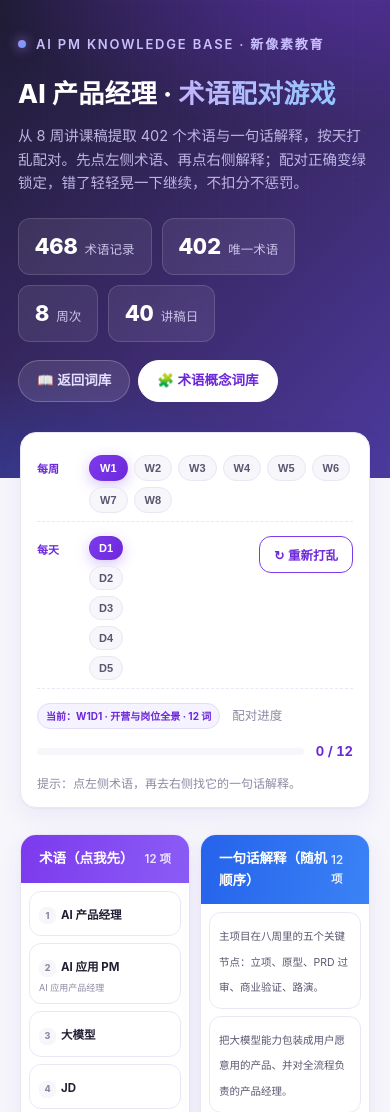
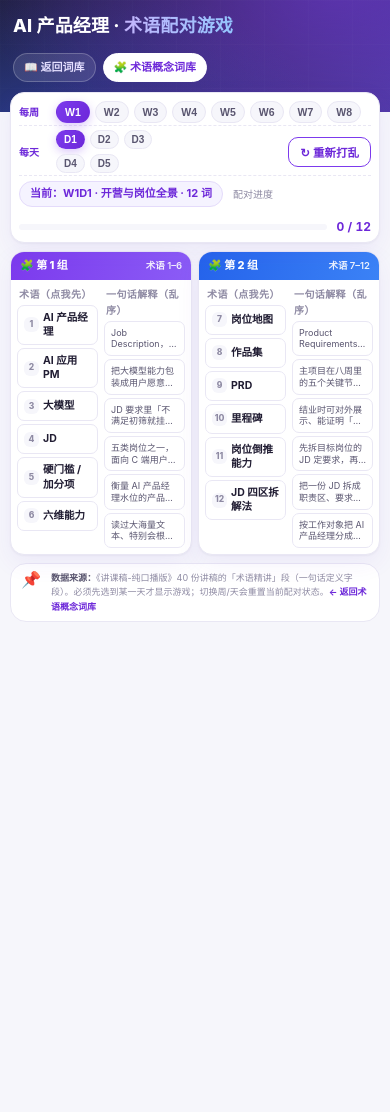
Before and after one commit to 2013102249/ai-pm-interview-platform, a browser extension: page glossary/matching.html in a window 390 px wide. Shown: the top 1112 px of the page. After the commit the page ends 844 px from the top, so only its background shows below. Drawn offline with Linux system fonts and the light colour scheme.

Commit message:
redesign(glossary): 术语配对改为双组并排一屏布局，消除内部滚动条

```diff
--- a/glossary/matching.html
+++ b/glossary/matching.html
@@ -19,112 +19,138 @@
 html{scroll-behavior:smooth}
 body{font-family:-apple-system,BlinkMacSystemFont,"PingFang SC","Helvetica Neue","Microsoft YaHei",sans-serif;background:var(--bg);color:var(--ink);line-height:1.6}
 
-/* ===== 顶部 Hero（与词库页一致） ===== */
-.hero{position:relative;overflow:hidden;background:linear-gradient(135deg,#1E1B33 0%,#3B2A6B 55%,#4C3A9E 100%);color:#fff;padding:44px 24px 88px}
+/* ===== 顶部 Hero（紧凑，与词库页同款视觉） ===== */
+.hero{position:relative;overflow:hidden;background:linear-gradient(135deg,#1E1B33 0%,#3B2A6B 55%,#4C3A9E 100%);color:#fff;padding:18px 24px 52px}
 .hero::before{content:"";position:absolute;inset:0;background:
   radial-gradient(600px 300px at 85% -10%,rgba(124,58,237,.45),transparent 60%),
   radial-gradient(500px 260px at 5% 110%,rgba(37,99,235,.35),transparent 60%);pointer-events:none}
 .hero::after{content:"";position:absolute;inset:0;opacity:.35;pointer-events:none;
   background-image:linear-gradient(rgba(255,255,255,.05) 1px,transparent 1px),linear-gradient(90deg,rgba(255,255,255,.05) 1px,transparent 1px);
   background-size:44px 44px;mask-image:radial-gradient(700px 400px at 70% 20%,#000,transparent)}
-.hero-in{position:relative;max-width:1200px;margin:0 auto}
-.brand{display:flex;align-items:center;gap:10px;font-size:13px;letter-spacing:.14em;color:#C9BFFF;font-weight:600}
-.brand .dot{width:8px;height:8px;border-radius:50%;background:linear-gradient(135deg,#A78BFA,#60A5FA);box-shadow:0 0 12px rgba(167,139,250,.9)}
-.hero h1{margin-top:18px;font-size:clamp(26px,4.2vw,42px);font-weight:800;letter-spacing:.01em}
+.hero-in{position:relative;max-width:1240px;margin:0 auto}
+.brand{display:none}
+.hero-in .title-row{display:flex;align-items:center;justify-content:space-between;gap:12px;flex-wrap:wrap}
+.hero h1{margin:0;font-size:clamp(19px,2.6vw,27px);font-weight:800;letter-spacing:.01em}
 .hero h1 .grad{background:linear-gradient(100deg,#C4B5FD 0%,#93C5FD 100%);-webkit-background-clip:text;background-clip:text;-webkit-text-fill-color:transparent}
-.hero p.sub{margin-top:10px;max-width:680px;color:#BDB6E4;font-size:14.5px}
-.stats{display:flex;flex-wrap:wrap;gap:10px;margin-top:24px}
-.stat{display:flex;align-items:baseline;gap:7px;background:rgba(255,255,255,.08);border:1px solid rgba(255,255,255,.14);backdrop-filter:blur(6px);border-radius:12px;padding:10px 16px}
-.stats .stat b{font-size:22px;font-weight:800;color:#fff;font-variant-numeric:tabular-nums}
-.stats .stat span{font-size:12.5px;color:#C9C3E8}
-.modebar{position:absolute;right:0;top:6px;display:flex;gap:8px}
-.mode-btn{appearance:none;border:1px solid rgba(255,255,255,.22);background:rgba(255,255,255,.1);color:#E4DFFF;font-size:13.5px;font-weight:600;padding:9px 18px;border-radius:999px;cursor:pointer;transition:.18s;text-decoration:none;display:inline-block}
+.hero p.sub{margin-top:4px;max-width:760px;color:#BDB6E4;font-size:12px}
+.stats{display:flex;flex-wrap:wrap;gap:6px;margin-top:9px}
+.stat{display:flex;align-items:baseline;gap:5px;background:rgba(255,255,255,.08);border:1px solid rgba(255,255,255,.14);border-radius:9px;padding:4px 10px}
+.stats .stat b{font-size:14px;font-weight:800;color:#fff;font-variant-numeric:tabular-nums}
+.stats .stat span{font-size:10.5px;color:#C9C3E8}
+.modebar{display:flex;gap:7px;flex-wrap:wrap}
+.mode-btn{appearance:none;border:1px solid rgba(255,255,255,.22);background:rgba(255,255,255,.1);color:#E4DFFF;font-size:12px;font-weight:600;padding:7px 13px;border-radius:999px;cursor:pointer;transition:.18s;text-decoration:none;display:inline-block;white-space:nowrap}
 .mode-btn:hover{background:rgba(255,255,255,.18)}
 .mode-btn.solid{background:#fff;color:var(--primary-deep);border-color:#fff}
 .mode-btn.solid:hover{background:#F5F3FF}
 
-/* ===== 工具栏（悬浮卡） ===== */
-.toolbar-wrap{max-width:1200px;margin:-52px auto 0;padding:0 20px;position:relative;z-index:5}
-.toolbar{background:var(--surface);border:1px solid var(--line);border-radius:var(--radius);box-shadow:var(--shadow);padding:14px 16px;display:flex;flex-direction:column;gap:6px}
-.filter-row{display:flex;flex-wrap:wrap;gap:12px;align-items:flex-start;padding:8px 0;border-bottom:1px dashed var(--line)}
+/* ===== 工具栏（紧凑悬浮卡） ===== */
+.toolbar-wrap{max-width:1240px;margin:-34px auto 0;padding:0 18px;position:relative;z-index:5}
+.toolbar{background:var(--surface);border:1px solid var(--line);border-radius:14px;box-shadow:var(--shadow);padding:9px 12px;display:flex;flex-direction:column;gap:2px}
+.filter-row{display:flex;flex-wrap:wrap;gap:8px;align-items:center;padding:4px 0;border-bottom:1px dashed var(--line)}
 .filter-row:last-of-type{border-bottom:0}
-.filter-label{font-size:12px;font-weight:800;color:var(--primary-deep);min-width:52px;padding-top:7px}
-.chips{display:flex;flex-wrap:wrap;gap:6px;flex:1}
-.chip{border:1.5px solid var(--line);background:var(--bg);color:var(--ink-2);font-size:12.5px;font-weight:600;padding:6px 12px;border-radius:999px;cursor:pointer;transition:.15s}
+.filter-label{font-size:11px;font-weight:800;color:var(--primary-deep);min-width:40px}
+.chips{display:flex;flex-wrap:wrap;gap:5px;flex:1}
+.chip{border:1.5px solid var(--line);background:var(--bg);color:var(--ink-2);font-size:11.5px;font-weight:600;padding:4px 10px;border-radius:999px;cursor:pointer;transition:.15s;white-space:nowrap}
 .chip:hover{border-color:#C4B5FD;color:var(--primary-deep)}
-.chip.active{background:linear-gradient(120deg,var(--primary),var(--primary-deep));border-color:transparent;color:#fff;box-shadow:0 4px 14px rgba(124,58,237,.3)}
-.chip.wk{font-size:13px;padding:7px 15px}
-.chip .topic{font-weight:500;opacity:.72;margin-left:4px;font-size:11px}
+.chip.active{background:linear-gradient(120deg,var(--primary),var(--primary-deep));border-color:transparent;color:#fff;box-shadow:0 3px 10px rgba(124,58,237,.28)}
+.chip.wk{font-size:12px;padding:5px 12px}
+.chip .topic{font-weight:500;opacity:.72;margin-left:4px;font-size:10.5px}
 .spacer{flex:1}
-.mini-btn{appearance:none;border:1.5px solid var(--primary);background:var(--surface);color:var(--primary-deep);font-size:12.5px;font-weight:700;padding:8px 14px;border-radius:12px;cursor:pointer;transition:.15s;white-space:nowrap}
+.mini-btn{appearance:none;border:1.5px solid var(--primary);background:var(--surface);color:var(--primary-deep);font-size:11.5px;font-weight:700;padding:6px 11px;border-radius:10px;cursor:pointer;transition:.15s;white-space:nowrap}
 .mini-btn:hover{background:var(--primary);color:#fff}
-.statbar{display:flex;align-items:center;gap:12px;font-size:12.5px;color:var(--ink-3);padding-top:8px;flex-wrap:wrap}
-.bar{flex:1;min-width:120px;height:7px;background:var(--bg);border-radius:6px;overflow:hidden}
+.statbar{display:flex;align-items:center;gap:10px;font-size:11.5px;color:var(--ink-3);padding-top:5px;flex-wrap:wrap}
+.bar{flex:1;min-width:100px;height:6px;background:var(--bg);border-radius:6px;overflow:hidden}
 .bar>i{display:block;height:100%;width:0;border-radius:6px;background:linear-gradient(90deg,var(--primary),var(--accent));transition:width .3s}
-.statbar b{color:var(--primary-deep);font-size:13px;font-variant-numeric:tabular-nums}
-.locate{font-size:12px;color:var(--primary-deep);font-weight:700;background:var(--primary-ghost);border:1px solid #E4DBFB;border-radius:999px;padding:4px 12px;white-space:nowrap}
-.tip{margin-top:6px;font-size:12px;color:var(--ink-3)}
+.statbar b{color:var(--primary-deep);font-size:12px;font-variant-numeric:tabular-nums}
+.locate{font-size:11px;color:var(--primary-deep);font-weight:700;background:var(--primary-ghost);border:1px solid #E4DBFB;border-radius:999px;padding:3px 10px;white-space:nowrap}
+.tip{margin-top:3px;font-size:11px;color:var(--ink-3)}
 
 /* ===== 引导占位 ===== */
-.gate{max-width:1200px;margin:26px auto 0;padding:0 20px}
-.gate-in{background:var(--surface);border:1.5px dashed #C4B5FD;border-radius:var(--radius);padding:56px 20px;text-align:center;color:var(--ink-2)}
-.gate .g-ico{font-size:38px}
-.gate .g-t{font-size:16px;font-weight:800;color:var(--primary-deep);margin-top:12px}
-.gate .g-s{font-size:13px;margin-top:8px;color:var(--ink-3)}
+.gate{max-width:1240px;margin:16px auto 0;padding:0 18px}
+.gate-in{background:var(--surface);border:1.5px dashed #C4B5FD;border-radius:var(--radius);padding:44px 20px;text-align:center;color:var(--ink-2)}
+.gate .g-ico{font-size:34px}
+.gate .g-t{font-size:15px;font-weight:800;color:var(--primary-deep);margin-top:10px}
+.gate .g-s{font-size:12px;margin-top:6px;color:var(--ink-3)}
 
-/* ===== 配对游戏双栏 ===== */
-main{max-width:1200px;margin:26px auto 0;padding:0 20px 80px}
-.cols{display:grid;grid-template-columns:1fr 1fr;gap:16px;align-items:start}
-.col{background:var(--surface);border:1px solid var(--line);border-radius:var(--radius);overflow:hidden;box-shadow:var(--shadow)}
-.col-hd{padding:13px 18px;font-size:13.5px;font-weight:800;color:#fff;display:flex;justify-content:space-between;align-items:center}
-.col.left .col-hd{background:linear-gradient(100deg,var(--primary),#8B5CF6)}
-.col.right .col-hd{background:linear-gradient(100deg,var(--accent),#3B82F6)}
-.col-hd .hint{font-weight:600;opacity:.85;font-size:11.5px}
-.list{padding:12px;max-height:64vh;overflow-y:auto;scrollbar-width:thin}
-.card{border:1.5px solid var(--line);border-radius:12px;padding:11px 13px;margin-bottom:9px;cursor:pointer;transition:transform .16s,box-shadow .16s,border-color .16s,background .16s;background:var(--surface);position:relative;user-select:none}
-.card:hover{transform:translateY(-2px);box-shadow:var(--shadow);border-color:#D8CFF7}
-.card .idx{display:inline-flex;align-items:center;justify-content:center;min-width:22px;height:22px;background:var(--bg);color:var(--ink-3);border-radius:7px;font-size:10.5px;font-weight:800;margin-right:8px}
-.card .main{font-size:14px;font-weight:700;line-height:1.45}
-.card .sub{font-size:10.5px;color:var(--ink-3);margin-top:3px;line-height:1.4}
-.card .definition{font-size:13px;line-height:1.6;color:var(--ink-2)}
-.card.selected{border-color:var(--primary);background:var(--primary-ghost);box-shadow:0 0 0 4px rgba(124,58,237,.12)}
+/* ===== 配对游戏：2 组并排，每组 6 对，一屏看全 ===== */
+main{max-width:1240px;margin:14px auto 0;padding:0 18px 24px}
+.groups{display:grid;grid-template-columns:1fr 1fr;gap:14px;align-items:start}
+.group{background:var(--surface);border:1px solid var(--line);border-radius:14px;overflow:hidden;box-shadow:var(--shadow)}
+.group-hd{padding:8px 13px;font-size:12.5px;font-weight:800;color:#fff;display:flex;justify-content:space-between;align-items:center}
+.group.g-a .group-hd{background:linear-gradient(100deg,var(--primary),#8B5CF6)}
+.group.g-b .group-hd{background:linear-gradient(100deg,var(--accent),#3B82F6)}
+.group-hd .g-range{font-weight:600;opacity:.9;font-size:11px}
+.cols{display:grid;grid-template-columns:1fr 1fr;gap:8px;padding:9px;align-items:start}
+.col-hd{padding:0 2px 5px;font-size:11px;font-weight:800;color:var(--ink-3);letter-spacing:.04em}
+.list{display:flex;flex-direction:column;gap:4px}
+.card{border:1.4px solid var(--line);border-radius:9px;padding:7px 9px;cursor:pointer;transition:transform .14s,box-shadow .14s,border-color .14s,background .14s;background:var(--surface);position:relative;user-select:none;min-height:38px;display:flex;align-items:center}
+.card:hover{transform:translateY(-1px);box-shadow:var(--shadow);border-color:#D8CFF7}
+.card .idx{display:inline-flex;align-items:center;justify-content:center;min-width:19px;height:19px;background:var(--bg);color:var(--ink-3);border-radius:6px;font-size:10px;font-weight:800;margin-right:7px;flex:0 0 auto}
+.card .main{font-size:12.5px;font-weight:700;line-height:1.35}
+.card .sub{display:none}
+.card .definition{font-size:11.5px;line-height:1.45;color:var(--ink-2);display:-webkit-box;-webkit-line-clamp:3;-webkit-box-orient:vertical;overflow:hidden}
+.card.selected{border-color:var(--primary);background:var(--primary-ghost);box-shadow:0 0 0 3px rgba(124,58,237,.12)}
 .card.selected .idx{background:var(--primary);color:#fff}
-.card.matched{border-color:var(--ok-bd);background:var(--ok-bg);cursor:default;opacity:.92}
+.card.matched{border-color:var(--ok-bd);background:var(--ok-bg);cursor:default;opacity:.94}
 .card.matched:hover{transform:none;box-shadow:none}
 .card.matched .idx{background:var(--ok);color:#fff}
 .card.matched .main,.card.matched .definition{color:#065F46}
-.card.matched::after{content:"✓";position:absolute;right:12px;top:9px;color:var(--ok);font-weight:900;font-size:15px}
+.card.matched::after{content:"✓";position:absolute;right:9px;top:7px;color:var(--ok);font-weight:900;font-size:13px}
 .card.wrong{border-color:var(--err-bd);background:var(--err-bg);animation:shake .38s ease}
 .card.wrong .idx{background:var(--err);color:#fff}
 @keyframes shake{0%,100%{transform:translateX(0)}20%{transform:translateX(-6px)}40%{transform:translateX(6px)}60%{transform:translateX(-4px)}80%{transform:translateX(4px)}}
-.win{display:none;background:linear-gradient(100deg,#ECFDF5,#D1FAE5);border:1px solid var(--ok-bd);border-radius:var(--radius);padding:16px;text-align:center;color:#065F46;font-weight:800;font-size:15px;margin-top:16px}
+.win{display:none;background:linear-gradient(100deg,#ECFDF5,#D1FAE5);border:1px solid var(--ok-bd);border-radius:12px;padding:11px;text-align:center;color:#065F46;font-weight:800;font-size:13px;margin-top:12px}
 .win.show{display:block;animation:pop .4s ease}
 @keyframes pop{from{transform:scale(.96);opacity:0}to{transform:scale(1);opacity:1}}
-.toast{position:fixed;left:50%;bottom:26px;transform:translateX(-50%) translateY(20px);background:#1E1B33;color:#fff;font-size:13px;font-weight:600;padding:10px 18px;border-radius:10px;opacity:0;pointer-events:none;transition:.24s;z-index:99;box-shadow:0 8px 22px rgba(0,0,0,.2)}
+.toast{position:fixed;left:50%;bottom:20px;transform:translateX(-50%) translateY(20px);background:#1E1B33;color:#fff;font-size:12.5px;font-weight:600;padding:9px 16px;border-radius:10px;opacity:0;pointer-events:none;transition:.24s;z-index:99;box-shadow:0 8px 22px rgba(0,0,0,.2)}
 .toast.show{opacity:1;transform:translateX(-50%) translateY(0)}
 
 /* ===== 页脚 ===== */
-footer{max-width:1200px;margin:0 auto;padding:0 20px 46px}
-.foot-card{background:var(--surface);border:1px solid var(--line);border-radius:var(--radius);padding:20px 24px;font-size:12.5px;color:var(--ink-3);display:flex;gap:14px;align-items:flex-start}
-.foot-card .fi{font-size:18px;line-height:1}
+footer{max-width:1240px;margin:0 auto;padding:0 18px 22px}
+.foot-card{background:var(--surface);border:1px solid var(--line);border-radius:var(--radius);padding:11px 16px;font-size:11px;color:var(--ink-3);display:flex;gap:10px;align-items:flex-start}
+.foot-card .fi{font-size:16px;line-height:1}
 .foot-card b{color:var(--ink-2)}
 .foot-card a{color:var(--primary-deep);font-weight:700;text-decoration:none}
 .foot-card a:hover{text-decoration:underline}
 
-@media (max-width:640px){
-  .hero{padding:34px 18px 76px}
-  .modebar{position:static;margin-top:18px;flex-wrap:wrap}
-  .toolbar-wrap{margin-top:-46px}
-  .cols{gap:10px}
-  .list{max-height:62vh;padding:8px}
-  .card{padding:9px;margin-bottom:7px}
-  .card .main{font-size:11.5px}.card .sub{font-size:9px}.card .definition{font-size:10.5px;line-height:1.5}
-  .card .idx{min-width:17px;height:17px;font-size:9px;margin-right:5px}
-  .chip{padding:5px 9px;font-size:11px}
-  .chip.wk{font-size:11px;padding:6px 10px}
+/* 平板/窄桌面：两组仍并排，仅微缩卡片（并排是一屏看全的关键） */
+@media (max-width:980px){
+  .groups{gap:10px}
+  .card{padding:6px 8px;min-height:34px}
+  .card .main{font-size:11.5px}
+  .card .definition{font-size:10.5px;line-height:1.4;-webkit-line-clamp:2}
+  .group-hd{padding:7px 10px;font-size:11.5px}
+  .col-hd{padding-bottom:4px;font-size:10.5px}
+}
+/* 窄手机：仍保持两组并排（一屏看全），改窄列 + 小字号 + 截断 */
+@media (max-width:560px){
+  .groups{gap:6px}
+  .hero{padding:12px 13px 30px}
+  .hero h1{font-size:18px}
+  .hero p.sub,.stats{display:none}
+  .modebar .mode-btn{padding:5px 10px;font-size:11px}
+  .toolbar-wrap{margin-top:-20px;padding:0 10px}
+  .toolbar{padding:6px 8px}
+  .filter-row{padding:2px 0;gap:5px}
+  .chip{padding:3px 7px;font-size:10px}
+  .chip.wk{font-size:10.5px;padding:4px 8px}
   .chip .topic{display:none}
-  .filter-label{min-width:40px;font-size:11px;padding-top:6px}
-  .locate{font-size:10px;padding:4px 8px;white-space:normal}
+  .filter-label{min-width:32px;font-size:10px}
+  .statbar{padding-top:3px;font-size:10px}
+  .tip{display:none}
+  main{padding:0 10px 8px;margin-top:8px}
+  .group-hd{padding:5px 9px;font-size:11px}
+  .cols{gap:6px;padding:6px}
+  .col-hd{padding-bottom:3px;font-size:10px}
+  .list{gap:3px}
+  .card{padding:5px 6px;min-height:30px;border-radius:7px}
+  .card .main{font-size:10.5px}
+  .card .definition{font-size:9px;line-height:1.3;-webkit-line-clamp:2}
+  .card .idx{min-width:15px;height:15px;font-size:8.5px;margin-right:4px}
+  .group-hd .g-range{font-size:9.5px}
+  .win{position:fixed;left:10px;right:10px;bottom:10px;margin:0;z-index:50;padding:9px;font-size:12px}
+  footer{padding:0 10px 10px}
+  .foot-card{padding:7px 10px;font-size:9px}
 }
 </style>
 </head>
@@ -132,18 +158,21 @@ footer{max-width:1200px;margin:0 auto;padding:0 20px 46px}
 
 <header class="hero">
   <div class="hero-in">
-    <div class="brand"><span class="dot"></span>AI PM KNOWLEDGE BASE · 新像素教育</div>
-    <h1>AI 产品经理 · <span class="grad">术语配对游戏</span></h1>
-    <p class="sub">从 8 周讲课稿提取 402 个术语与一句话解释，按天打乱配对。先点左侧术语、再点右侧解释；配对正确变绿锁定，错了轻轻晃一下继续，不扣分不惩罚。</p>
+    <div class="title-row">
+      <div>
+        <h1>AI 产品经理 · <span class="grad">术语配对游戏</span></h1>
+        <p class="sub">每天 12 词拆成 2 组，先点术语再点对应解释；正确变绿锁定，错了晃一下继续，不扣分。</p>
+      </div>
+      <div class="modebar">
+        <a class="mode-btn" href="index.html">📖 返回词库</a>
+        <a class="mode-btn solid" href="index.html">🧩 术语概念词库</a>
+      </div>
+    </div>
     <div class="stats">
       <div class="stat"><b>468</b><span>术语记录</span></div>
       <div class="stat"><b>402</b><span>唯一术语</span></div>
       <div class="stat"><b>8</b><span>周次</span></div>
       <div class="stat"><b>40</b><span>讲稿日</span></div>
-    </div>
-    <div class="modebar">
-      <a class="mode-btn" href="index.html">📖 返回词库</a>
-      <a class="mode-btn solid" href="index.html">🧩 术语概念词库</a>
     </div>
   </div>
 </header>
@@ -178,15 +207,33 @@ footer{max-width:1200px;margin:0 auto;padding:0 20px 46px}
 </div>
 
 <main>
-  <div class="cols" id="cols">
-    <div class="col left">
-      <div class="col-hd"><span>术语（点我先）</span><span class="hint" id="leftCount">0 项</span></div>
-      <div class="list" id="leftList"></div>
-    </div>
-    <div class="col right">
-      <div class="col-hd"><span>一句话解释（随机顺序）</span><span class="hint" id="rightCount">0 项</span></div>
-      <div class="list" id="rightList"></div>
-    </div>
+  <div class="groups" id="groups">
+    <section class="group g-a" data-g="a">
+      <div class="group-hd"><span>🧩 第 1 组</span><span class="g-range" id="rangeA">术语 1–6</span></div>
+      <div class="cols">
+        <div class="col left">
+          <div class="col-hd">术语（点我先）</div>
+          <div class="list" id="listATerm"></div>
+        </div>
+        <div class="col right">
+          <div class="col-hd">一句话解释（乱序）</div>
+          <div class="list" id="listADef"></div>
+        </div>
+      </div>
+    </section>
+    <section class="group g-b" data-g="b">
+      <div class="group-hd"><span>🧩 第 2 组</span><span class="g-range" id="rangeB">术语 7–12</span></div>
+      <div class="cols">
+        <div class="col left">
+          <div class="col-hd">术语（点我先）</div>
+          <div class="list" id="listBTerm"></div>
+        </div>
+        <div class="col right">
+          <div class="col-hd">一句话解释（乱序）</div>
+          <div class="list" id="listBDef"></div>
+        </div>
+      </div>
+    </section>
   </div>
   <div class="win" id="win">🎉 本日术语全部配对完成！</div>
 </main>
@@ -255,29 +302,44 @@ function renderChips(){
     state.day=b.dataset.d; reset();
   });
 }
+function termCard(r,i,offset){
+  const n = (offset||0)+i+1;
+  return `<div class="card term" data-id="${r.id}"><span class="idx">${n}</span><span class="main">${esc(r.main)}</span></div>`;
+}
+function defCard(r){
+  return `<div class="card def" data-id="${r.id}" title="${esc(r.def)}"><span class="definition">${esc(r.def)}</span></div>`;
+}
 function render(){
   renderChips();
   const list = currentSet();
-  state.order = derange(list);
   state.selected = null; state.matched = new Set();
   const hasDay = !!state.day;
   $('#gate').style.display = hasDay ? 'none' : 'block';
-  $('#cols').style.display = hasDay ? 'grid' : 'none';
+  $('#groups').style.display = hasDay ? 'grid' : 'none';
   $('#locate').textContent = hasDay
     ? `当前：${state.week}${state.day} · ${topicOf(state.week,state.day)} · ${list.length} 词`
     : `当前：${state.week} · 未选日期`;
-  $('#leftCount').textContent = list.length+' 项';
-  $('#rightCount').textContent = list.length+' 项';
-  $('#leftList').innerHTML = list.map((r,i)=>
-    `<div class="card term" data-id="${r.id}"><span class="idx">${i+1}</span><span class="main">${esc(r.main)}</span>${r.sub?`<div class="sub">${esc(r.sub)}</div>`:''}</div>`).join('');
-  $('#rightList').innerHTML = state.order.map(r=>
-    `<div class="card def" data-id="${r.id}"><span class="definition">${esc(r.def)}</span></div>`).join('');
-  $('#leftList').querySelectorAll('.card').forEach(c=>c.onclick=()=>pickTerm(c));
-  $('#rightList').querySelectorAll('.card').forEach(c=>c.onclick=()=>pickDef(c));
+  const hasList = hasDay && list.length>0;
+  // 按原顺序等分两组；每组术语保持原序、解释各自独立错排
+  const mid = Math.ceil(list.length/2);
+  const groups = [
+    {key:'A', terms:list.slice(0,mid), rangeId:'#rangeA'},
+    {key:'B', terms:list.slice(mid), rangeId:'#rangeB'},
+  ];
+  groups.forEach(g=>{
+    const terms = g.terms;
+    const defs = derange(terms);
+    const start = g.key==='A' ? 1 : mid+1;
+    const end = Math.min(g.key==='A' ? mid : list.length, list.length);
+    $(g.rangeId).textContent = terms.length ? `术语 ${start}–${end}` : '无';
+    $(`#list${g.key}Term`).innerHTML = terms.map((r,i)=>termCard(r,i,g.key==='A'?0:mid)).join('');
+    $(`#list${g.key}Def`).innerHTML = defs.map(defCard).join('');
+  });
+  document.querySelectorAll('.card.term').forEach(c=>c.onclick=()=>pickTerm(c));
+  document.querySelectorAll('.card.def').forEach(c=>c.onclick=()=>pickDef(c));
   $('#win').classList.remove('show');
-  $('#win').style.display = hasDay ? 'block' : 'none';
   $('#tipText').textContent = hasDay
-    ? '提示：点左侧术语，再去右侧找它的一句话解释。'
+    ? '提示：在任一组内点左侧术语，再去同组右侧找它的一句话解释。'
     : '提示：先在上方「每天」一栏选好某一天。';
   updateProgress();
 }
@@ -300,7 +362,7 @@ function pickDef(card){
     left.classList.remove('selected','wrong'); left.classList.add('matched');
     card.classList.remove('selected','wrong'); card.classList.add('matched');
     state.selected = null;
-    $('#tipText').textContent='配对正确 ✓ 已锁定，继续下一组。';
+    $('#tipText').textContent='配对正确 ✓ 已锁定，继续下一对。';
     updateProgress();
     if(state.matched.size === currentSet().length){ $('#win').classList.add('show'); toast('全部完成！'); }
   }else{
```
